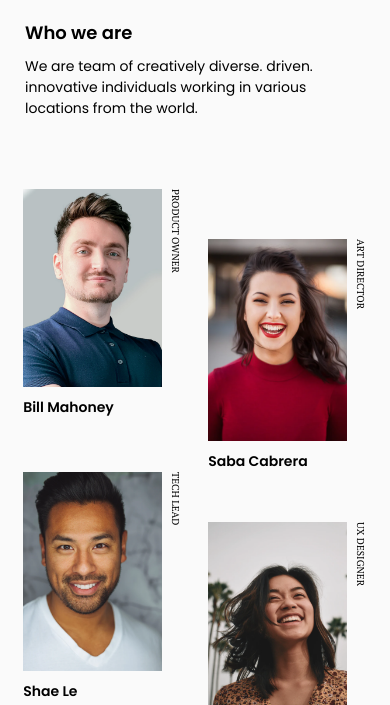
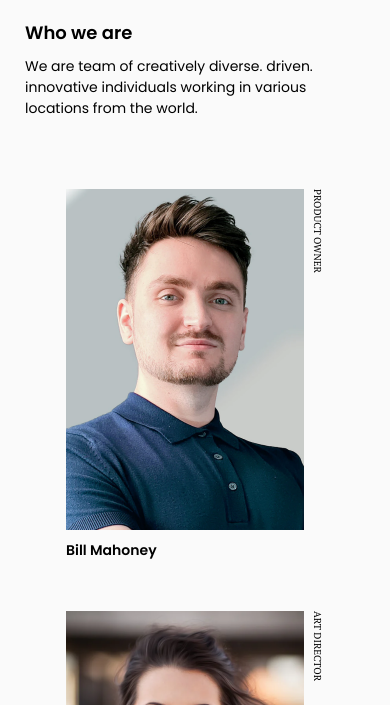
Before and after one commit to AI-Elbaz/my-team-page, a plain HTML site: page index.html in a window 390 px wide. Shown: the part 139-844 px from the top of the page. Drawn offline with Linux system fonts and the light colour scheme.

Commit message:
responsive images

```diff
--- a/style/style.css
+++ b/style/style.css
@@ -83,7 +83,8 @@ header .description {
 
 .card img {
     display: block;
-    width: 138.72px;
+    width: 93%;
+    max-width: 238px;
     margin: 0 20px 10px 0;
 }
 
@@ -147,7 +148,6 @@ footer a:visited {
     }
 
     .card img {
-        width: 238px;
         margin-bottom: 15px;
     }
 
@@ -160,7 +160,7 @@ footer a:visited {
     }
 }
 
-@media only screen and (min-width: 851px) {
+@media only screen and (min-width: 998px) {
     header {
         flex-direction: row;
         padding: 110px 10px;
```
